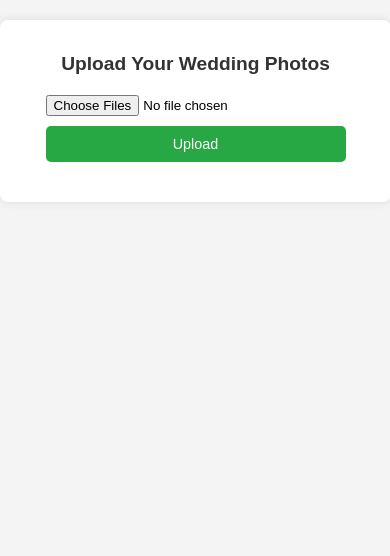
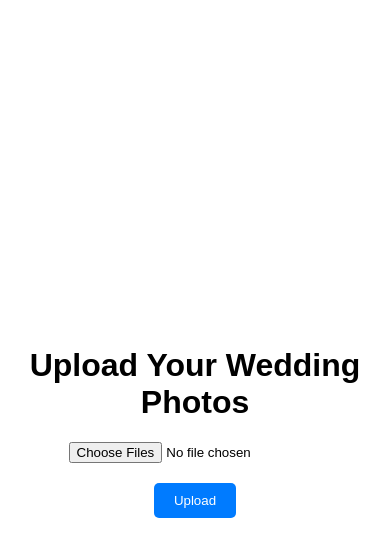
Before and after one commit to MoBaher/image-uploader-web, a website: page public/index.html in a window 390 px wide. Drawn offline with Linux system fonts and the light colour scheme; no server answers.

Commit message:
Update styles.css

```diff
--- a/public/styles.css
+++ b/public/styles.css
@@ -1,87 +1,43 @@
 body {
     font-family: Arial, sans-serif;
-    background-color: #f4f4f4;
+    display: flex;
+    justify-content: center;
+    align-items: center;
+    height: 100vh;
     margin: 0;
-    padding: 0;
 }
 
 .container {
-    max-width: 100%;
+    text-align: center;
     width: 90%;
-    margin: 20px auto;
-    padding: 20px;
-    background: #fff;
-    box-shadow: 0 0 10px rgba(0,0,0,0.1);
-    border-radius: 8px;
+    max-width: 600px;
 }
 
-h1 {
-    text-align: center;
-    color: #333;
-    font-size: 1.5em;
-    margin-bottom: 20px;
-}
-
-form {
+#uploadForm {
     display: flex;
     flex-direction: column;
     align-items: center;
 }
 
-input[type="file"] {
-    margin-bottom: 10px;
-    width: 100%;
-    max-width: 300px;
+#fileInput {
+    margin-bottom: 20px;
 }
 
 button {
-    background-color: #28a745;
-    color: #fff;
+    padding: 10px 20px;
+    background-color: #007bff;
+    color: white;
     border: none;
-    padding: 10px 20px;
     border-radius: 5px;
     cursor: pointer;
-    font-size: 1em;
 }
 
 button:hover {
-    background-color: #218838;
-}
-
-#message {
-    margin-top: 10px;
-    text-align: center;
-}
-
-#imageGallery {
-    margin-top: 20px;
-    display: flex;
-    flex-wrap: wrap;
-    gap: 10px;
-    justify-content: center;
+    background-color: #0056b3;
 }
 
 #imageGallery img {
-    max-width: 100px;
-    max-height: 100px;
-    border-radius: 5px;
-    object-fit: cover;
+    max-width: 100%;
+    height: auto;
+    margin-top: 20px;
 }
-
-/* Responsive Styles */
-@media (max-width: 600px) {
-    h1 {
-        font-size: 1.2em;
-    }
-
-    button {
-        width: 100%;
-        max-width: 300px;
-        font-size: 0.9em;
-    }
-
-    #imageGallery img {
-        max-width: 80px;
-        max-height: 80px;
-    }
-}
```
